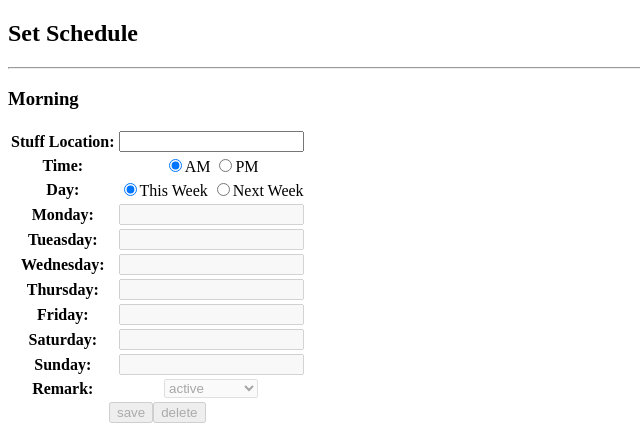
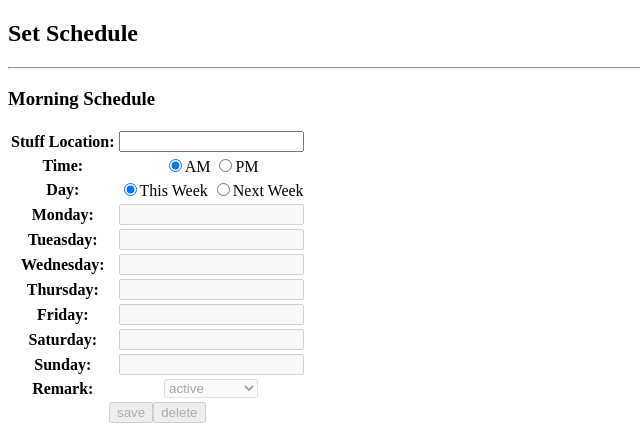
Before and after one commit to Cookzz/cleaning-schedule-system, a CodeIgniter app: the page made by application/views/supervisor/schedule_form.php in a window 1280 px wide. Shown: the top 425 px of the page, without its empty margins (0-640 px from the left). Run offline with CodeIgniter, Linux system fonts and the light colour scheme; data that the repository does not hold is empty.

Commit message:
Change schedule name

```diff
--- a/application/views/supervisor/schedule_form.php
+++ b/application/views/supervisor/schedule_form.php
@@ -7,7 +7,7 @@
 <body>
 
 <h2>Set Schedule</h2><hr/>
-<h3>Morning</h3>
+<h3>Morning Schedule</h3>
 
 <form id="form" method="post" action="<?php echo htmlspecialchars($_SERVER["PHP_SELF"]);?>">
 <table>
```
